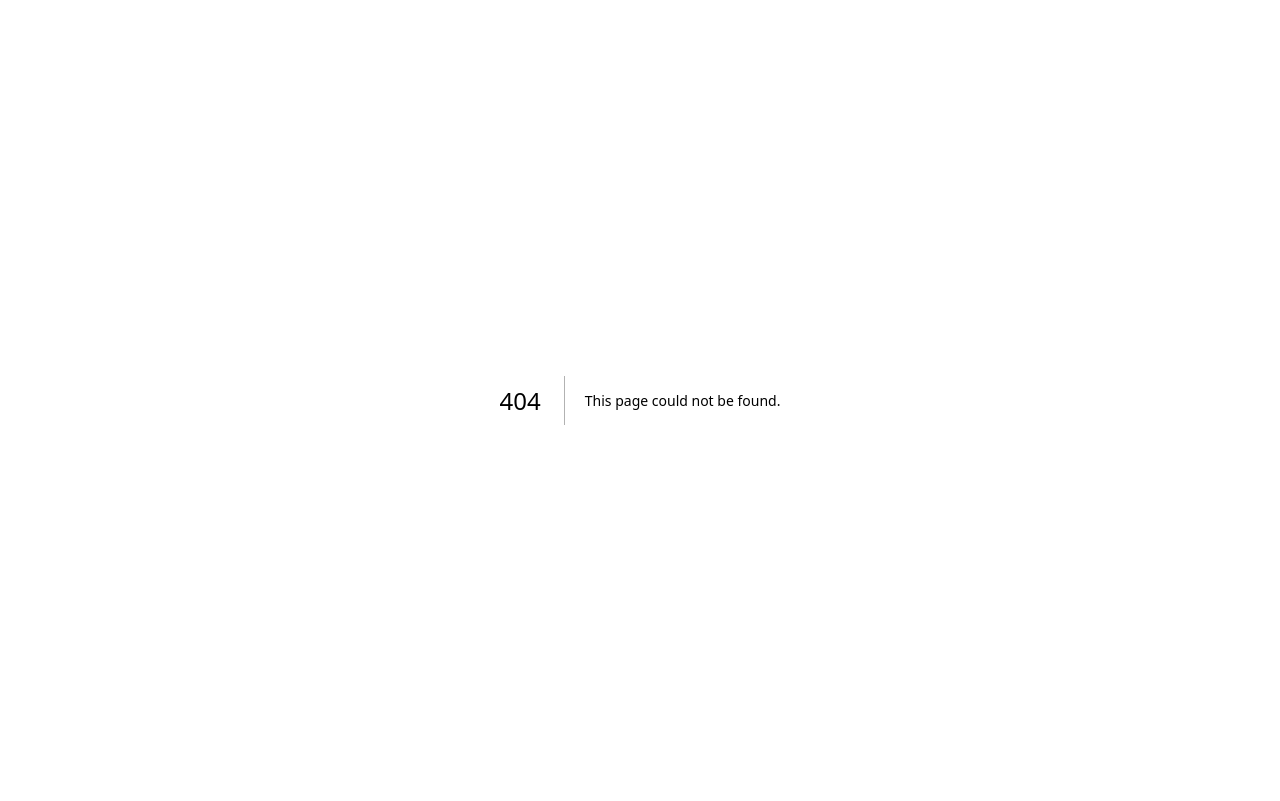
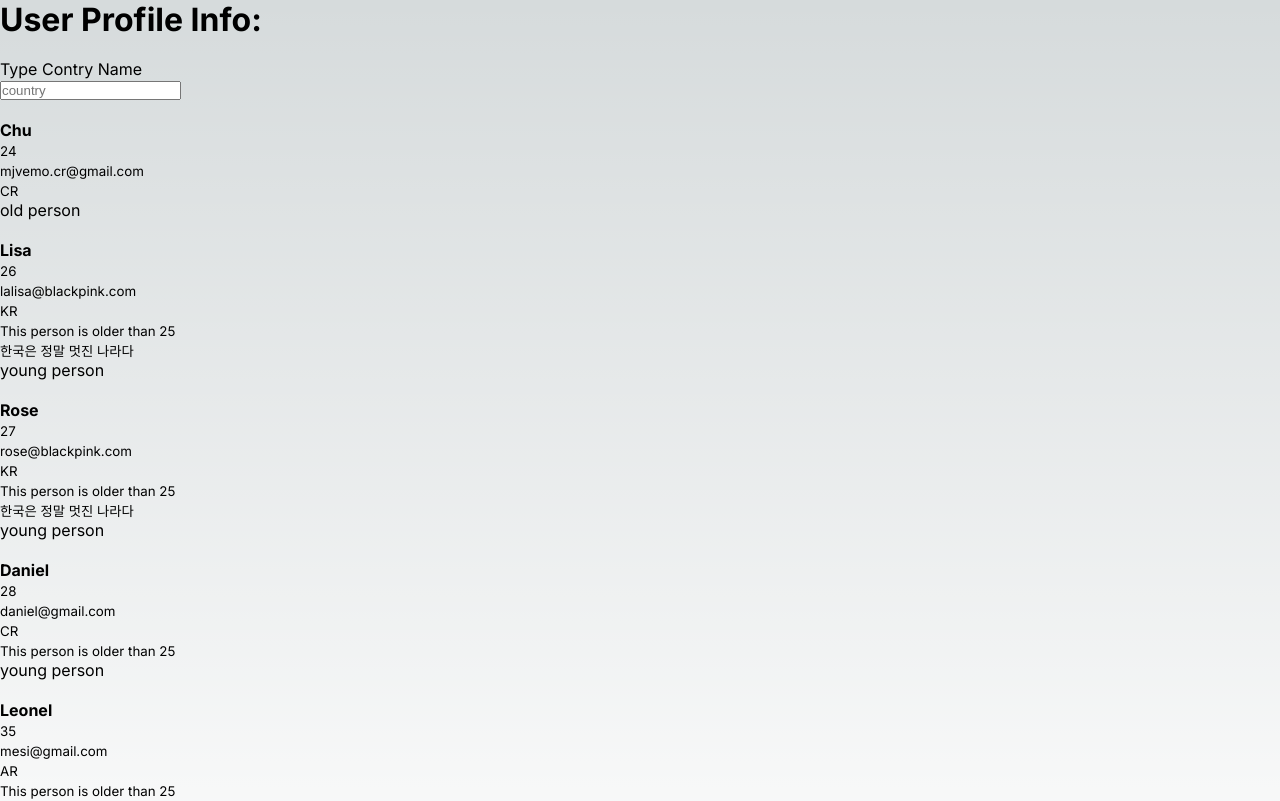
Before and after one commit to mjvemo/react-training, a Next.js app: page /react-flow in a window 1280 px wide. Before the commit this address had no page. Shown: the top 801 px of the page. Built offline with nearby package versions, Linux system fonts and the light colour scheme.

Commit message:
add todo list example

```diff
--- a/package.json
+++ b/package.json
@@ -13,6 +13,7 @@
     "eslint-config-next": "13.4.4",
     "next": "13.4.4",
     "react": "18.2.0",
-    "react-dom": "18.2.0"
+    "react-dom": "18.2.0",
+    "uuid": "9.0.0"
   }
 }
--- /dev/null
+++ b/src/app/react-flow/page.jsx
@@ -0,0 +1,124 @@
+"use client";
+import { users as data } from "@/data/users";
+import { useState } from "react";
+
+// Create a new component that receives an user as props and
+// display in a list or any other format the following user info
+// - fullname
+// - age
+// - email
+// - contry code
+
+// display a note if the user's age is higher than 25
+// if the contry is Korea show the following text
+// "한국은 정말 멋진 나라다."
+
+// provide a checkbox that allows to filter out all users that are not from costa rica
+
+function UserProfile({ user }) {
+  const isOlderThan25 = user.age > 25;
+  const koreanCountry = user.address.country === "Korea";
+
+  return (
+    <div>
+      <li>
+        <div>
+          <strong>{user.firstName}</strong> <br />
+          <small>{user.age}</small> <br />
+          <small>{user.email}</small> <br />
+          <small>{user.address.countryCode}</small> <br />
+          {isOlderThan25 && (
+            <>
+              <small>This person is older than 25</small>
+              <br />
+            </>
+          )}
+          {/** AND operator example */}
+          {koreanCountry && (
+            <>
+              <small>한국은 정말 멋진 나라다</small>
+              <br />
+            </>
+          )}
+          {/** ternary operator example */}
+          {isOlderThan25 ? <span>young person</span> : <span>old person</span>}
+        </div>
+        <br />
+      </li>
+    </div>
+  );
+}
+
+function Profile({ users }) {
+  // const [checked, setChecked] = useState(false);
+
+  // function handleOnChange() {
+  //   setChecked(!checked);
+  // }
+
+  const [countryFilter, setCountryFilter] = useState("");
+
+  function handleOnChange(input) {
+    const value = input.target.value;
+
+    setCountryFilter(value);
+  }
+
+  //   const filteredUser = users.filter((user) => {
+  //     return user.address.country === "Costa Rica";
+  //   });
+
+  //   const toDisplayUsers = checked ? filteredUser : users;
+  let toDisplayUsers = users;
+
+  if (countryFilter.length >= 2) {
+    toDisplayUsers = users.filter((user) => {
+      const {
+        address: { country, countryCode },
+      } = user;
+
+      const lowerFilter = countryFilter.toLowerCase();
+
+      const isSameCountryName = country.toLowerCase().includes(lowerFilter);
+
+      const isSameCountryCode = countryCode.toLowerCase().includes(lowerFilter);
+
+      return isSameCountryName || isSameCountryCode;
+    });
+  }
+
+  return (
+    <div>
+      <h1>User Profile Info:</h1>
+      <br />
+      <label>
+        Type Contry Name
+        <br />
+        <input
+          //   type="checkbox"
+          //   checked={checked}
+          placeholder="country"
+          type="text"
+          value={countryFilter}
+          onChange={handleOnChange}
+        ></input>
+      </label>
+      <br />
+      <br />
+      <ul>
+        {/** map items example */}
+        {toDisplayUsers.map((user) => (
+          <UserProfile key={user.id} user={user} />
+        ))}
+      </ul>
+    </div>
+  );
+}
+
+export default function Page() {
+  return (
+    <div>
+      <Profile users={data}></Profile>
+    </div>
+  );
+}
--- /dev/null
+++ b/src/data/users.js
@@ -0,0 +1,80 @@
+export const users = [
+  {
+    id: 1,
+    firstName: "Chu",
+    lastName: "Vega",
+    age: 24,
+    email: "mjvemo.cr@gmail.com",
+    address: {
+      line1: "Pueblo Nuevo",
+      apt: "Casa 16",
+      country: "Costa Rica",
+      countryCode: "CR",
+    },
+  },
+  {
+    id: 2,
+    firstName: "Lisa",
+    lastName: "Manobal",
+    age: 26,
+    email: "lalisa@blackpink.com",
+    address: {
+      line1: "Seul",
+      apt: "Apt 4 PentHouse",
+      country: "Korea",
+      countryCode: "KR",
+    },
+  },
+  {
+    id: 3,
+    firstName: "Rose",
+    lastName: "NoMeLoSé",
+    age: 27,
+    email: "rose@blackpink.com",
+    address: {
+      line1: "Seul",
+      apt: "Apt 4 PentHouse",
+      country: "Korea",
+      countryCode: "KR",
+    },
+  },
+  {
+    id: 4,
+    firstName: "Daniel",
+    lastName: "Solis",
+    age: 28,
+    email: "daniel@gmail.com",
+    address: {
+      line1: "Pueblo Nuevo",
+      apt: "Casa 16",
+      country: "Costa Rica",
+      countryCode: "CR",
+    },
+  },
+  {
+    id: 5,
+    firstName: "Leonel",
+    lastName: "Mesi",
+    age: 35,
+    email: "mesi@gmail.com",
+    address: {
+      line1: "Mar de Plata",
+      apt: "Casa 1",
+      country: "Argentina",
+      countryCode: "AR",
+    },
+  },
+  {
+    id: 6,
+    firstName: "Ronaldinho",
+    lastName: "Gaúcho",
+    age: 43,
+    email: "ronaldinho@gmail.com",
+    address: {
+      line1: "Rio",
+      apt: "Casa 1",
+      country: "Brazil",
+      countryCode: "BR",
+    },
+  },
+];
```
Also changed, not shown: src/app/todo-list/TodoItem.jsx (added, +28 -0 lines), src/app/todo-list/TodoList.jsx (added, +68 -0 lines), src/app/todo-list/actions.js (added, +35 -0 lines), src/app/todo-list/page.js (added, +12 -0 lines), src/app/todo-list/reducer.js (added, +32 -0 lines), 1 other file (tests, documents, lock files or other folders).
